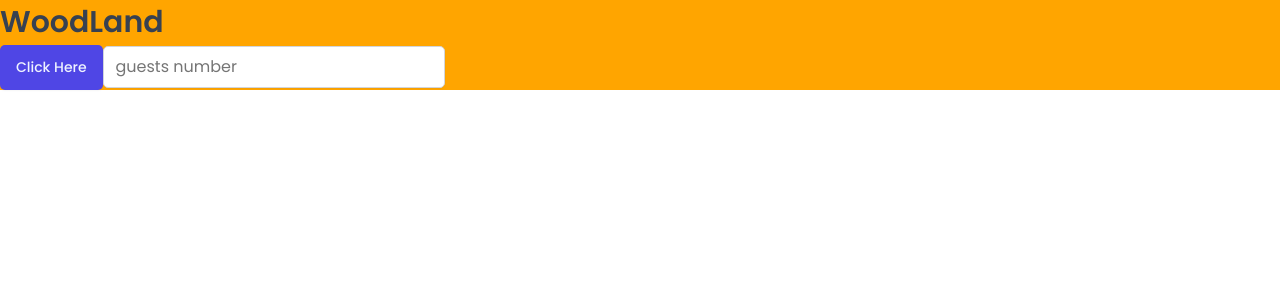
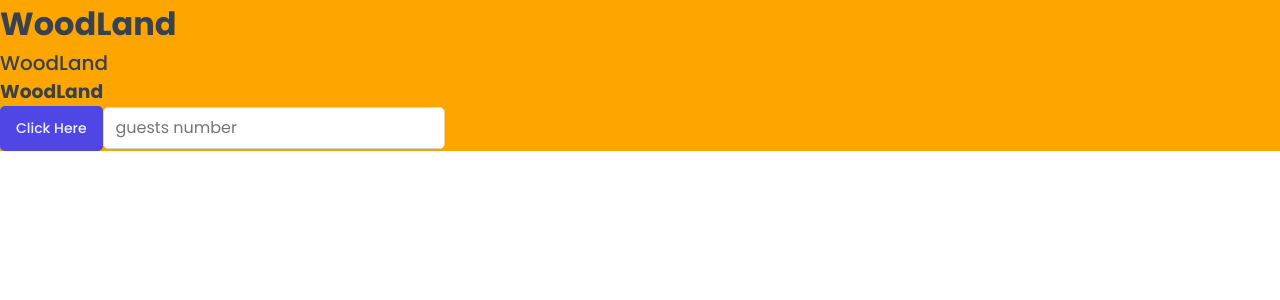
Before and after one commit to Fatialnd/woodland, a React (Vite) app: page / in a window 1280 px wide. Shown: the top 300 px of the page. Built offline with nearby package versions, Linux system fonts and the light colour scheme; a web font is replaced by a local one.

Commit message:
receiving props for styled components

```diff
--- a/src/App.jsx
+++ b/src/App.jsx
@@ -2,11 +2,7 @@
 import GlobalStyles from "./styles/GlobalStyles";
 import Button from "./ui/Button";
 import Input from "./ui/Input";
-
-const H1 = styled.h1`
-  font-size: 30px;
-  font-weight: 600;
-`;
+import Heading from "./ui/Heading";
 
 const StyledApp = styled.div`
   background-color: orange;
@@ -17,7 +13,9 @@
     <>
       <GlobalStyles />
       <StyledApp>
-        <H1>WoodLand</H1>
+        <Heading type="h1">WoodLand</Heading>
+        <Heading as="h2">WoodLand</Heading>
+        <Heading as="h3">WoodLand</Heading>
         <Button>Click Here</Button>
         <Input type="number" placeholder="guests number" />
       </StyledApp>
--- /dev/null
+++ b/src/ui/Heading.jsx
@@ -0,0 +1,27 @@
+import styled, { css } from "styled-components";
+
+const Heading = styled.h1`
+  ${(props) =>
+    props.as === "h1" &&
+    css`
+      font-size: 3rem;
+      font-weight: 600;
+    `}
+
+  ${(props) =>
+    props.as === "h2" &&
+    css`
+      font-size: 2rem;
+      font-weight: 600;
+    `}
+
+
+    ${(props) =>
+    props.as === "h2" &&
+    css`
+      font-size: 2rem;
+      font-weight: 500;
+    `}
+`;
+
+export default Heading;
```
